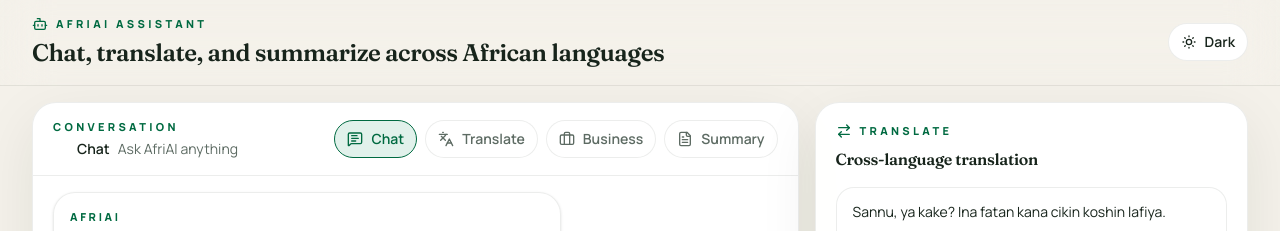
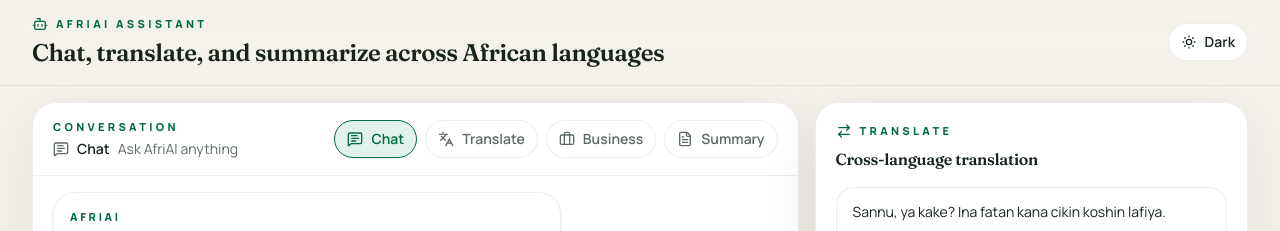
Before and after one commit to my-edutu/AFRICHAT, a React (Vite) app: page / in a window 1280 px wide. Shown: the top 231 px of the page. Built offline with nearby package versions, Linux system fonts and the light colour scheme.

Commit message:
Fix AfriAI mode icon component name

```diff
--- a/src/AfriAIApp.tsx
+++ b/src/AfriAIApp.tsx
@@ -114,7 +114,7 @@
 
   const modeLabel = MODE_META[mode].label;
   const modeNote = MODE_META[mode].note;
-  const modeIcon = MODE_META[mode].icon;
+  const ModeIcon = MODE_META[mode].icon;
   const StatusIcon = theme === "dark" ? Moon : SunMedium;
 
   const recentSummary = useMemo(() => {
@@ -273,7 +273,7 @@
             <div className="min-w-0">
               <div className="text-[11px] font-black uppercase tracking-[0.3em] text-brand-strong">Conversation</div>
               <div className="mt-1 flex items-center gap-2 text-sm text-on-surface-variant">
-                <modeIcon className="h-4 w-4" />
+                <ModeIcon className="h-4 w-4" />
                 <span className="font-semibold text-on-surface">{modeLabel}</span>
                 <span className="hidden sm:inline">{modeNote}</span>
               </div>
```
